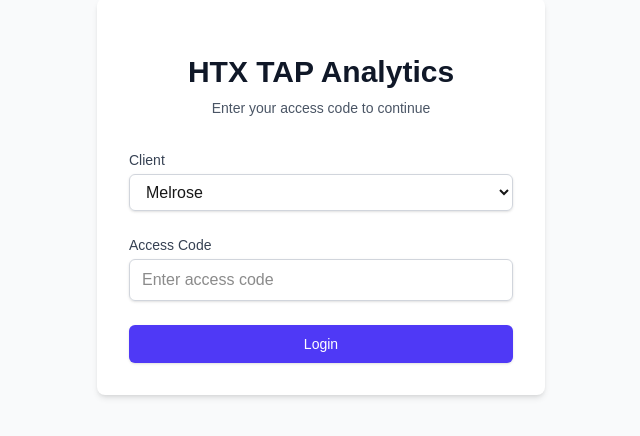
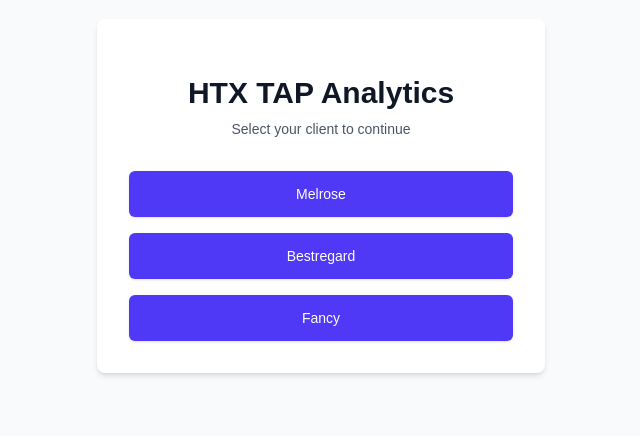
Before and after one commit to Matty-1337/htx_tap_dashboard, a Next.js app in the folder web/: page /login in a window 1280 px wide. Shown: the part 204-640 px from the top of the page, without its empty margins (319-959 px from the left). Built offline with nearby package versions, Linux system fonts and the light colour scheme.

Commit message:
Add client-specific login routes (no dropdown)

```diff
--- /dev/null
+++ b/web/app/[client]/page.tsx
@@ -0,0 +1,126 @@
+'use client'
+
+import { useState, useEffect } from 'react'
+import { useRouter, useParams } from 'next/navigation'
+
+const VALID_CLIENTS = ['melrose', 'bestregard', 'fancy'] as const
+type ValidClient = typeof VALID_CLIENTS[number]
+
+const CLIENT_NAMES: Record<ValidClient, string> = {
+  melrose: 'Melrose',
+  bestregard: 'Bestregard',
+  fancy: 'Fancy',
+}
+
+export default function ClientLoginPage() {
+  const params = useParams()
+  const router = useRouter()
+  const [code, setCode] = useState('')
+  const [error, setError] = useState('')
+  const [loading, setLoading] = useState(false)
+  const [isValid, setIsValid] = useState(false)
+
+  // Get client from params and validate
+  const clientParam = params?.client as string
+  const clientId = clientParam?.toLowerCase() as ValidClient
+
+  // Validate client on mount
+  useEffect(() => {
+    if (!clientId || !VALID_CLIENTS.includes(clientId)) {
+      // Redirect to 404 or login page
+      router.push('/login')
+    } else {
+      setIsValid(true)
+    }
+  }, [clientId, router])
+
+  // Don't render if invalid
+  if (!isValid || !clientId || !VALID_CLIENTS.includes(clientId)) {
+    return (
+      <div className="min-h-screen flex items-center justify-center bg-gray-50">
+        <div className="text-center">
+          <h1 className="text-2xl font-bold text-gray-900 mb-4">404 - Client Not Found</h1>
+          <p className="text-gray-600 mb-4">Invalid client route. Valid clients: melrose, bestregard, fancy</p>
+          <button
+            onClick={() => router.push('/login')}
+            className="px-4 py-2 bg-indigo-600 text-white rounded-md hover:bg-indigo-700"
+          >
+            Return to Login
+          </button>
+        </div>
+      </div>
+    )
+  }
+
+  const clientName = CLIENT_NAMES[clientId]
+
+  const handleSubmit = async (e: React.FormEvent) => {
+    e.preventDefault()
+    setError('')
+    setLoading(true)
+
+    try {
+      const response = await fetch('/api/login', {
+        method: 'POST',
+        headers: { 'Content-Type': 'application/json' },
+        body: JSON.stringify({ clientId, code }),
+      })
+
+      if (response.ok) {
+        router.push('/dashboard')
+      } else {
+        const data = await response.json()
+        setError(data.error || 'Invalid access code')
+      }
+    } catch (err) {
+      setError('Login failed. Please try again.')
+    } finally {
+      setLoading(false)
+    }
+  }
+
+  return (
+    <div className="min-h-screen flex items-center justify-center bg-gray-50">
+      <div className="max-w-md w-full space-y-8 p-8 bg-white rounded-lg shadow-md">
+        <div>
+          <h2 className="mt-6 text-center text-3xl font-extrabold text-gray-900">
+            HTX TAP Analytics – {clientName}
+          </h2>
+          <p className="mt-2 text-center text-sm text-gray-600">
+            Enter your access code to continue
+          </p>
+        </div>
+        <form className="mt-8 space-y-6" onSubmit={handleSubmit}>
+          {/* Hidden clientId field - locked to route param */}
+          <input type="hidden" name="clientId" value={clientId} />
+
+          <div>
+            <label htmlFor="code" className="block text-sm font-medium text-gray-700">
+              Access Code
+            </label>
+            <input
+              id="code"
+              type="password"
+              value={code}
+              onChange={(e) => setCode(e.target.value)}
+              className="mt-1 block w-full px-3 py-2 border border-gray-300 rounded-md shadow-sm focus:outline-none focus:ring-indigo-500 focus:border-indigo-500"
+              placeholder="Enter access code"
+              required
+              autoFocus
+            />
+          </div>
+          {error && (
+            <div className="text-red-600 text-sm">{error}</div>
+          )}
+          <button
+            type="submit"
+            disabled={loading}
+            className="w-full flex justify-center py-2 px-4 border border-transparent rounded-md shadow-sm text-sm font-medium text-white bg-indigo-600 hover:bg-indigo-700 focus:outline-none focus:ring-2 focus:ring-offset-2 focus:ring-indigo-500 disabled:opacity-50"
+          >
+            {loading ? 'Logging in...' : 'Login'}
+          </button>
+        </form>
+      </div>
+    </div>
+  )
+}
--- a/web/app/login/page.tsx
+++ b/web/app/login/page.tsx
@@ -1,39 +1,17 @@
 'use client'
 
-import { useState } from 'react'
+import { useEffect } from 'react'
 import { useRouter } from 'next/navigation'
+import Link from 'next/link'
 
 export default function LoginPage() {
-  const [clientId, setClientId] = useState('melrose')
-  const [code, setCode] = useState('')
-  const [error, setError] = useState('')
-  const [loading, setLoading] = useState(false)
   const router = useRouter()
 
-  const handleSubmit = async (e: React.FormEvent) => {
-    e.preventDefault()
-    setError('')
-    setLoading(true)
-
-    try {
-      const response = await fetch('/api/login', {
-        method: 'POST',
-        headers: { 'Content-Type': 'application/json' },
-        body: JSON.stringify({ clientId, code }),
-      })
-
-      if (response.ok) {
-        router.push('/dashboard')
-      } else {
-        const data = await response.json()
-        setError(data.error || 'Invalid access code')
-      }
-    } catch (err) {
-      setError('Login failed. Please try again.')
-    } finally {
-      setLoading(false)
-    }
-  }
+  // Redirect to melrose by default, or show landing page with links
+  useEffect(() => {
+    // Option: Auto-redirect to /melrose
+    // router.push('/melrose')
+  }, [router])
 
   return (
     <div className="min-h-screen flex items-center justify-center bg-gray-50">
@@ -43,51 +21,29 @@ export default function LoginPage() {
             HTX TAP Analytics
           </h2>
           <p className="mt-2 text-center text-sm text-gray-600">
-            Enter your access code to continue
+            Select your client to continue
           </p>
         </div>
-        <form className="mt-8 space-y-6" onSubmit={handleSubmit}>
-          <div>
-            <label htmlFor="clientId" className="block text-sm font-medium text-gray-700">
-              Client
-            </label>
-            <select
-              id="clientId"
-              value={clientId}
-              onChange={(e) => setClientId(e.target.value)}
-              className="mt-1 block w-full px-3 py-2 border border-gray-300 rounded-md shadow-sm focus:outline-none focus:ring-indigo-500 focus:border-indigo-500"
-              required
-            >
-              <option value="melrose">Melrose</option>
-              <option value="bestregard">Bestregard</option>
-              <option value="fancy">Fancy</option>
-            </select>
-          </div>
-          <div>
-            <label htmlFor="code" className="block text-sm font-medium text-gray-700">
-              Access Code
-            </label>
-            <input
-              id="code"
-              type="password"
-              value={code}
-              onChange={(e) => setCode(e.target.value)}
-              className="mt-1 block w-full px-3 py-2 border border-gray-300 rounded-md shadow-sm focus:outline-none focus:ring-indigo-500 focus:border-indigo-500"
-              placeholder="Enter access code"
-              required
-            />
-          </div>
-          {error && (
-            <div className="text-red-600 text-sm">{error}</div>
-          )}
-          <button
-            type="submit"
-            disabled={loading}
-            className="w-full flex justify-center py-2 px-4 border border-transparent rounded-md shadow-sm text-sm font-medium text-white bg-indigo-600 hover:bg-indigo-700 focus:outline-none focus:ring-2 focus:ring-offset-2 focus:ring-indigo-500 disabled:opacity-50"
+        <div className="mt-8 space-y-4">
+          <Link
+            href="/melrose"
+            className="w-full flex justify-center py-3 px-4 border border-transparent rounded-md shadow-sm text-sm font-medium text-white bg-indigo-600 hover:bg-indigo-700 focus:outline-none focus:ring-2 focus:ring-offset-2 focus:ring-indigo-500"
           >
-            {loading ? 'Logging in...' : 'Login'}
-          </button>
-        </form>
+            Melrose
+          </Link>
+          <Link
+            href="/bestregard"
+            className="w-full flex justify-center py-3 px-4 border border-transparent rounded-md shadow-sm text-sm font-medium text-white bg-indigo-600 hover:bg-indigo-700 focus:outline-none focus:ring-2 focus:ring-offset-2 focus:ring-indigo-500"
+          >
+            Bestregard
+          </Link>
+          <Link
+            href="/fancy"
+            className="w-full flex justify-center py-3 px-4 border border-transparent rounded-md shadow-sm text-sm font-medium text-white bg-indigo-600 hover:bg-indigo-700 focus:outline-none focus:ring-2 focus:ring-offset-2 focus:ring-indigo-500"
+          >
+            Fancy
+          </Link>
+        </div>
       </div>
     </div>
   )
```
Also changed, not shown: 2 other files (tests, documents, lock files or other folders).
